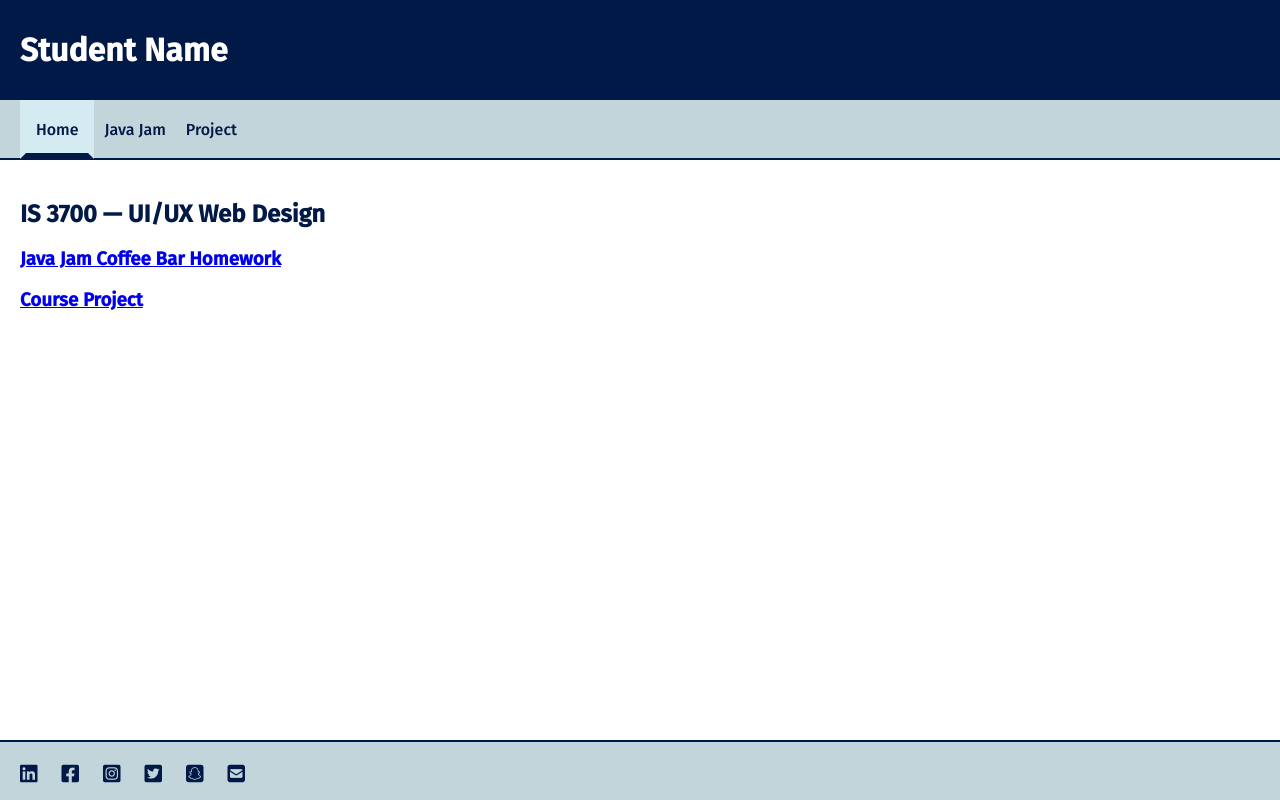
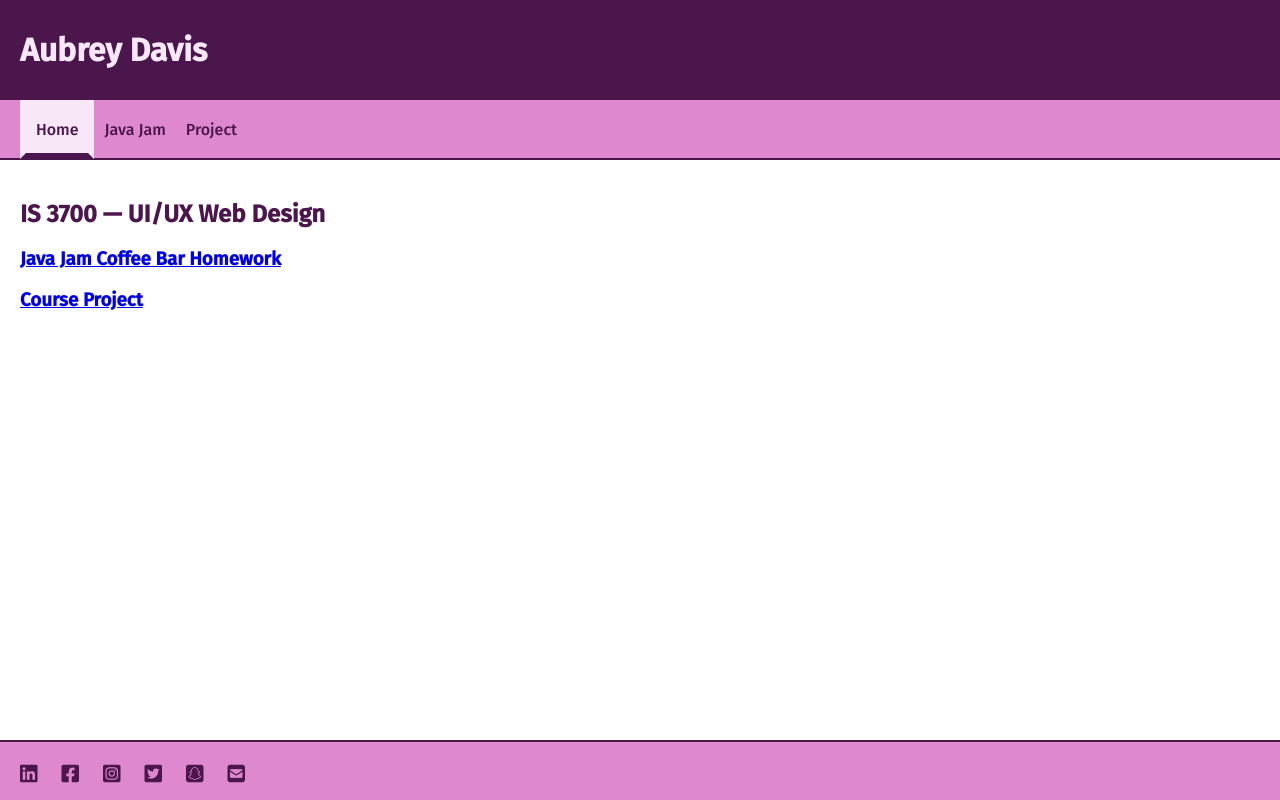
Before and after one commit to davis-aubrey/davis-aubrey.github.io, a plain HTML site: page index.html in a window 1280 px wide. Drawn offline with Linux system fonts and the light colour scheme.

Commit message:
Update Main Page
Added name to main page. Changed color palette.

```diff
--- a/index.html
+++ b/index.html
@@ -5,7 +5,7 @@
     <meta charset="UTF-8">
     <meta http-equiv="X-UA-Compatible" content="IE=edge">
     <meta name="viewport" content="width=device-width, initial-scale=1.0">
-    <title>Student Name</title>
+    <title>Aubrey Davis</title>
     <link href="main.css" rel="stylesheet" type="text/css" />
     <link rel="stylesheet" href="https://cdnjs.cloudflare.com/ajax/libs/font-awesome/6.2.1/css/all.min.css">
     <link rel="icon" href="https://www.usu.edu/favicon.ico" type="image/x-icon">
@@ -14,7 +14,7 @@
 <body>
     <header id="pageHeader">
         <!-- <a href="index.html"><img id="mainLogo" src="logo.png" alt="Logo" /></a> -->
-        <h1>Student Name</h1>
+        <h1>Aubrey Davis</h1>
     </header>
 
     <nav id="mainNav">
--- a/main.css
+++ b/main.css
@@ -17,7 +17,7 @@ body {
 /* Styles */
 
 header {
-	background-color: #011946;
+	background-color: #4B164C;
 	padding: 10px 20px;
 }
 
@@ -26,7 +26,7 @@ footer, main, nav {
 }
 
 nav, footer {
-	background-color: #c2d5db;
+	background-color: #DD88CF;
 }
 
 #pageHeader {
@@ -51,7 +51,7 @@ nav, footer {
 
 #mainNav {
 	grid-area: nav;
-	border-bottom: 2px solid #011946;
+	border-bottom: 2px solid #4B164C;
 }
 
 #mainNav ul {
@@ -68,32 +68,32 @@ nav, footer {
 #mainNav ul li a {
 	padding: 20px 10px;
 	text-decoration: none;
-	color: #011946;
+	color: #4B164C;
 }
 
 #mainNav ul li a:hover {
-	color: #fff;
+	color: #F8E7F6;
 }
 
 #mainNav .current a {
-	background-color: #d4ebf2;
+	background-color: #F8E7F6;
 	padding: 14px 10px;
-	color: #011946;
+	color: #4B164C;
 	border: 6px solid transparent;
-	border-bottom-color: #011946;
+	border-bottom-color: #4B164C;
 }
 
 h1 {
-	color: #fff;
+	color: #F8E7F6;
 	font-family: 'Fira Sans', sans-serif;
 }
 
 h2 {
-	color: #011946;
+	color: #4B164C;
 }
 
 footer {
-	border-top: 2px solid #011946;
+	border-top: 2px solid #4B164C;
 	text-align: left;
 }
 
@@ -111,11 +111,11 @@ footer li {
 
 footer li a {
 	text-decoration: none;
-	color: #011946;
+	color: #4B164C;
 }
 
 footer li a:visited {
-	color: #551A8B;
+	color: #DD88CF;
 }
 
 p {
```
